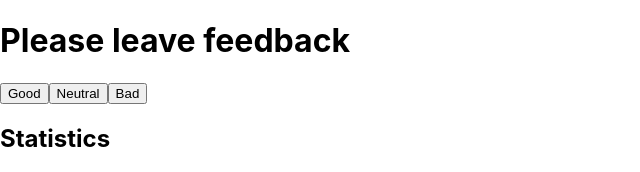
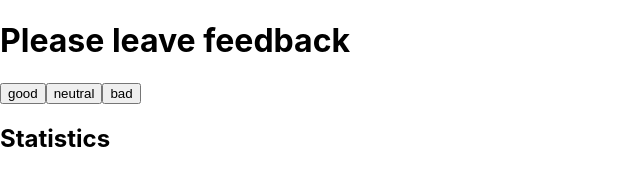
Before and after one commit to AnnaRed1982/goit-react-hw-02-feedback, a React (Create React App) app: page / in a window 1280 px wide. Shown: the top 172 px of the page, without its empty margins (0-640 px from the left). Built offline with nearby package versions, Linux system fonts and the light colour scheme.

Commit message:
components

```diff
--- a/src/components/App.jsx
+++ b/src/components/App.jsx
@@ -1,4 +1,6 @@
-import React, { Component } from 'react';
+import { Component } from 'react';
+import { Statistics } from 'components/Statistics/Statistics';
+import { FeedbackOptions } from 'components/FeedbackOptions/FeedbackOptions';
 
 export class App extends Component {
   state = {
@@ -32,58 +34,77 @@ export class App extends Component {
 
   countPositiveFeedbackPercentage = (good, neutral, countTotalFeedback) => {
     let total = countTotalFeedback();
-    let positiveFeedback;
+    let positivePercentage;
 
     total === 0
-      ? (positiveFeedback = 0)
-      : (positiveFeedback = (good + neutral) / total);
+      ? (positivePercentage = 0)
+      : (positivePercentage = (good + neutral) / total);
 
-    return positiveFeedback;
+    return positivePercentage;
   };
 
   render() {
     const { good, neutral, bad } = this.state;
 
-    let positiveFeedback = Math.round(
-      this.countPositiveFeedbackPercentage(good, neutral, this.countTotalFeedback) * 100
+    let total = this.countTotalFeedback();
+
+    let positivePercentage = Math.round(
+      this.countPositiveFeedbackPercentage(
+        good,
+        neutral,
+        this.countTotalFeedback
+      ) * 100
     );
 
     return (
       <div>
         <h1>Please leave feedback</h1>
 
-        <div>
-          <button type="button" id="good" onClick={() => this.addVote('good')}>
-            Good
-          </button>
-          <button
-            type="button"
-            id="neutral"
-            onClick={() => this.addVote('neutral')}
-          >
-            Neutral
-          </button>
-          <button type="button" id="bad" onClick={() => this.addVote('bad')}>
-            Bad
-          </button>
-        </div>
+        <FeedbackOptions
+          options={this.state}
+          onLeaveFeedback={this.addVote}
+        ></FeedbackOptions>
 
-        <h2>Statistics</h2>
-
-        <ul>
-          <li>Good: {good}</li>
-          <li>Neutral: {neutral}</li>
-          <li>Bad: {bad}</li>
-          <li>Total: {this.countTotalFeedback()}</li>
-          <li>Positive feedback: {positiveFeedback}%</li>
-        </ul>
+        <Statistics
+          good={good}
+          neutral={neutral}
+          bad={bad}
+          total={total}
+          positivePercentage={positivePercentage}
+        ></Statistics>
       </div>
     );
   }
 }
 
-// export const App = () => {
-//   return (
-//
-//   );
-// };
+
+
+//  <div>
+//   <h1>Please leave feedback</h1>
+
+//   <div>
+//     <button type="button" id="good" onClick={() => this.addVote('good')}>
+//       Good
+//     </button>
+//     <button
+//       type="button"
+//       id="neutral"
+//       onClick={() => this.addVote('neutral')}
+//     >
+//       Neutral
+//     </button>
+//     <button type="button" id="bad" onClick={() => this.addVote('bad')}>
+//       Bad
+//     </button>
+//   </div>
+
+//   <h2>Statistics</h2>
+
+//   <ul>
+//     <li>Good: {good}</li>
+//     <li>Neutral: {neutral}</li>
+//     <li>Bad: {bad}</li>
+//     <li>Total: {total}</li>
+//     <li>Positive feedback: {positivePercentage}%</li>
+//   </ul>
+// </div>
--- /dev/null
+++ b/src/components/FeedbackOptions/FeedbackOptions.js
@@ -0,0 +1,33 @@
+export const FeedbackOptions = ({ options, onLeaveFeedback }) => {
+  const keys = Object.keys(options);
+
+  return (
+    <div>
+      {keys.map(key => {
+        return (
+          <button type="button" key={key} onClick={() => onLeaveFeedback(key)}>
+            {key}
+          </button>
+        );
+      })}
+    </div>
+  );
+};
+
+
+
+// <div>
+//   <button type="button" id="good" onClick={() => onLeaveFeedback('good')}>
+//     Good
+//   </button>
+//   <button
+//     type="button"
+//     id="neutral"
+//     onClick={() => onLeaveFeedback('neutral')}
+//   >
+//     Neutral
+//   </button>
+//   <button type="button" id="bad" onClick={() => onLeaveFeedback('bad')}>
+//     Bad
+//   </button>
+// </div>
--- /dev/null
+++ b/src/components/Statistics/Statistics.js
@@ -0,0 +1,21 @@
+export const Statistics = ({
+  good,
+  neutral,
+  bad,
+  total,
+  positivePercentage,
+}) => {
+  return (
+    <div>
+      <h2>Statistics</h2>
+
+      <ul>
+        <li>Good: {good}</li>
+        <li>Neutral: {neutral}</li>
+        <li>Bad: {bad}</li>
+        <li>Total: {total}</li>
+        <li>Positive feedback: {positivePercentage}%</li>
+      </ul>
+    </div>
+  );
+};
```
